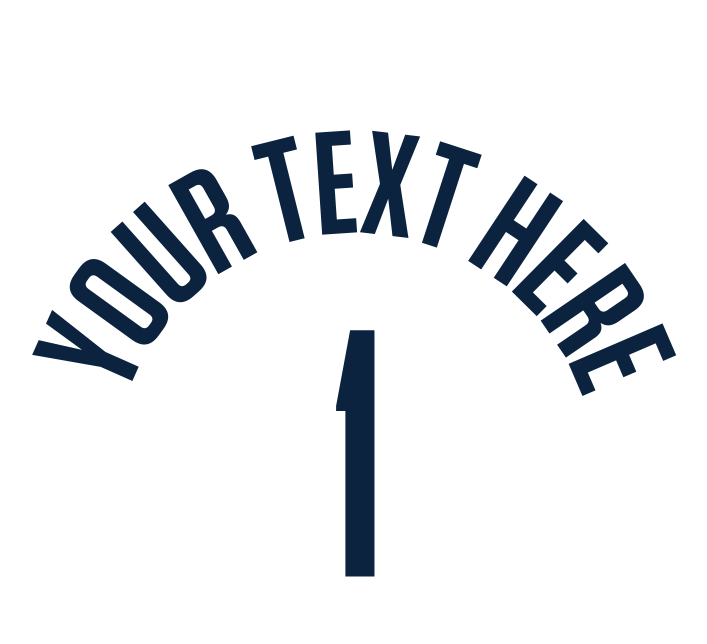
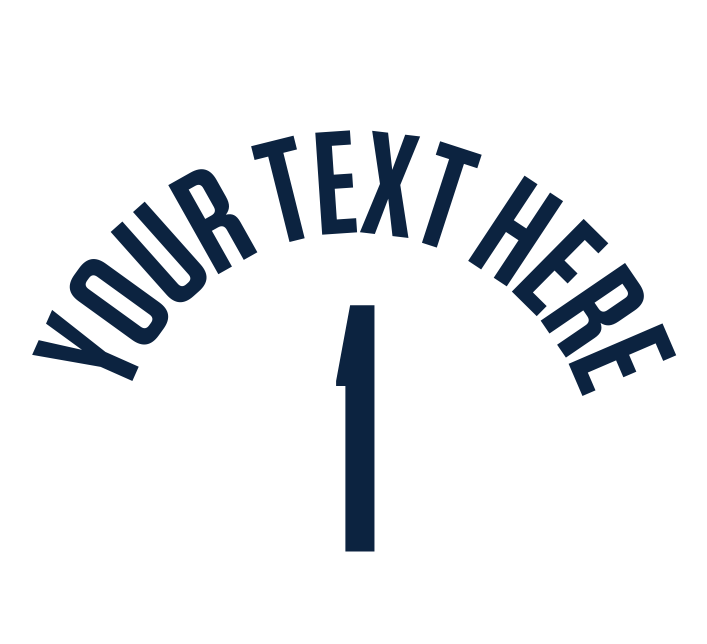
Before and after one commit to samhi113/jerseyBackground, a website: page fullScreen.html in a window 1280 px wide. Shown: the whole page, without its empty margins (287-994 px from the left). Drawn offline with Linux system fonts and the light colour scheme.

Commit message:
Add files via upload

```diff
--- a/css/desktopStyles.css
+++ b/css/desktopStyles.css
@@ -1,21 +1,24 @@
 @font-face {
-  font-family: "Indivisible";
-  src: url("./IndivisibleWebVF.woff2");
+  font-family: "Indivisible1";
+  src: local("Indivisible1"),
+  url("./IndivisibleWebVF.woff2");
 }
 
 @font-face {
-  font-family: "Tungsten";
-  src: url("./Tungsten-Semibold.woff2");
+  font-family: "Tungsten1";
+  src: local("Tungsten1"),
+  url("./Tungsten-Semibold.woff2");
 }
 
 @font-face {
-  font-family: "Agency FB";
-  src: url("./AGENCYR.TTF");
+  font-family: "Agency1";
+  src: local("Agency FB"), url("./AGENCYR.TTF"),;
 }
 
 @font-face {
-  font-family: "Assiduous";
-  src: url("./Assiduous.ttf");
+  font-family: "Assiduous1";
+  src: local("Assiduous1"),
+  url("./Assiduous.ttf");
 }
 
 body {
@@ -40,23 +43,24 @@ svg {
 .name {
   width: 100vw;
   fill: #0c2340;
-  font-family: "Tungsten";
+  font-family: "Tungsten1";
   font-size: calc(10vh - 1.5vw);
   letter-spacing: -1px;
 }
 
 #number {
   position: absolute;
-  top: -5vh;
+  top: 15vh;
 
   width: 100vw;
 
   color: #0c2340;
   -webkit-text-stroke: calc(0.25vh + 0.25vw) white;
   text-align: center;
-  font-family: "Agency fb";
+  font-family: "Agency FB", "Agency1";
   font-weight: bold;
   font-size: calc(15vh + 15vw);
+  line-height: 0;
 }
 
 .jerseySide {
--- a/css/styles.css
+++ b/css/styles.css
@@ -1,21 +1,21 @@
 @font-face {
-  font-family: "Indivisible";
-  src: url("./IndivisibleWebVF.woff2");
+  font-family: "Indivisible1";
+  src: local("Indivisible"), url("./IndivisibleWebVF.woff2");
 }
 
 @font-face {
-  font-family: "Tungsten";
-  src: url("./Tungsten-Semibold.woff2");
+  font-family: "Tungsten1";
+  src: local("Tungsten"), url("./Tungsten-Semibold.woff2");
 }
 
 @font-face {
-  font-family: "Agency FB";
-  src: url("./AGENCYR.TTF");
+  font-family: "Agency1";
+  src: local("Agency FB"), url("./AGENCYR.TTF");
 }
 
 @font-face {
-  font-family: "Assiduous";
-  src: url("./Assiduous.ttf");
+  font-family: "Assiduous1";
+  src: local("Assiduous"), url("./Assiduous.ttf");
 }
 
 body {
@@ -23,7 +23,7 @@ body {
   justify-content: space-evenly;
   align-items: center;
 
-  font-family: "Indivisible", "Gill Sans", "Gill Sans MT", Calibri, "Trebuchet MS", sans-serif;
+  font-family: "Indivisible1", "Gill Sans", "Gill Sans MT", Calibri, "Trebuchet MS", sans-serif;
 }
 
 form {
@@ -34,7 +34,7 @@ form {
 }
 
 form * {
-  font-family: "Indivisible", "Gill Sans", "Gill Sans MT", Calibri, "Trebuchet MS", sans-serif;
+  font-family: "Indivisible1", "Gill Sans", "Gill Sans MT", Calibri, "Trebuchet MS", sans-serif;
 }
 
 select {
@@ -71,13 +71,12 @@ option:first-of-type {
   border-radius: 0.25vw 0.25vw 0 0;
 }
 
-option:last-child option:last-of-type {
+option:last-child
+option:last-of-type {
   border-radius: 0 0 0.25vw 0.25vw;
 }
 
-select,
-input,
-button {
+select, input, button {
   min-height: 2vh;
   height: fit-content;
   width: 50%;
@@ -108,23 +107,24 @@ svg {
   width: 20vw;
 
   fill: #0c2340;
-  font-family: "Tungsten";
+  font-family: "Tungsten1";
   font-size: 6vw;
   letter-spacing: -1px;
 }
 
 #number {
   position: absolute;
-  top: 1.5vw;
+  top: 7vw;
 
   width: 20vw;
 
   color: #0c2340;
   -webkit-text-stroke: 1px white;
   text-align: center;
-  font-family: "Agency fb";
+  font-family: "Agency FB", "Agency1";
   font-weight: bold;
   font-size: 10vw;
+  line-height: 0;
 }
 
 .jerseySide {
```
